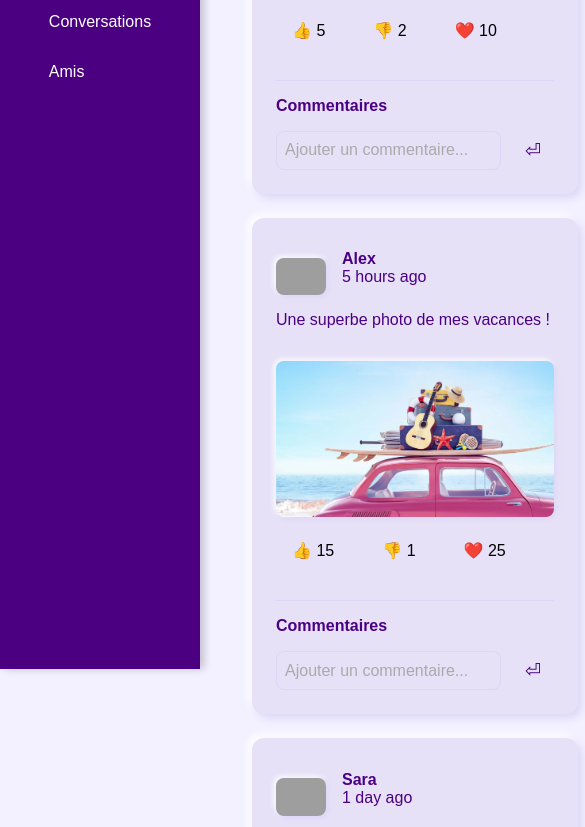
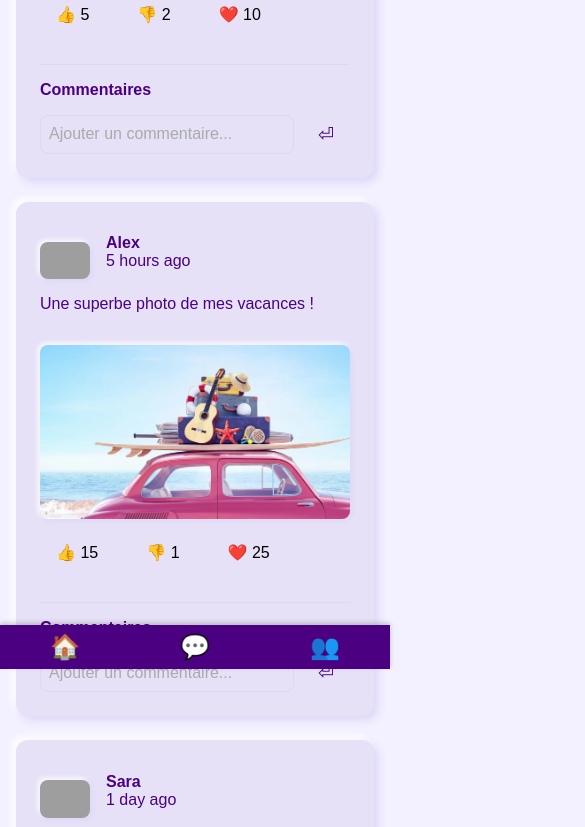
Before and after one commit to AyoubOUASSAF/mini-reseau-social, a plain HTML site: page index.html in a window 390 px wide. Shown: the part 175-1002 px from the top of the page, 585 px wide, since content can reach past the window. Drawn offline with Linux system fonts and the light colour scheme; grey boxes are pictures that could not be loaded.

Commit message:
Ajout et optimisation du design responsive pour la navigation mobile

```diff
--- a/index.html
+++ b/index.html
@@ -12,8 +12,8 @@
 </head>
 
 <body>
-    <!-- Barre latérale -->
-    <aside class="sidebar">
+      <!-- Barre latérale -->
+      <aside class="sidebar">
         <!-- Bouton pour la barre latérale -->
         <button id="menu-toggle">☰</button>
 
@@ -21,12 +21,30 @@
         <!-- Navigation principale -->
         <nav>
             <ul>
-                <li><a href="#feed">Accueil</a></li>
-                <li><a href="#messages">Conversations</a></li>
-                <li><a href="#friends">Amis</a></li>
+                <li>
+                    <!-- "Fil d'actualité" -->
+                    <a href="#feed">🏠 <span>Accueil</span></a>
+                </li>
+                <li>
+                    <!-- "Messagerie" -->
+                    <a href="#messages">💬 <span>Conversations</span></a>
+                </li>
+                <li>
+                    <!-- Lien vers la section "Liste d'amis" -->
+                    <a href="#friends">👥 <span>Ami(e)s</span></a>
+                </li>
             </ul>
         </nav>
     </aside>
+
+    <!-- Barre de navigation inférieure pour les appareils mobiles -->
+    <nav class="bottom-nav">
+        <ul>
+            <li><a href="#feed">🏠</a></li>
+            <li><a href="#messages">💬</a></li>
+            <li><a href="#friends">👥</a></li>
+        </ul>
+    </nav>
 
     <main>
         <!-- Section du fil d'actualité -->
--- a/main.css
+++ b/main.css
@@ -532,3 +532,51 @@ input::placeholder {
     opacity: 1;
     pointer-events: auto;
 }
+
+/* Navigation pour mobile */
+.bottom-nav {
+    display: none;
+    position: fixed;
+    bottom: 0;
+    width: 100%;
+    background-color: #4b0082;
+    z-index: 1000;
+    box-shadow: 0 -2px 5px rgba(0, 0, 0, 0.2);
+}
+
+.bottom-nav ul {
+    list-style: none;
+    display: flex;
+    justify-content: space-around;
+    padding: 0.5rem 0;
+    margin: 0;
+}
+
+.bottom-nav ul li a {
+    text-decoration: none;
+    color: #ffffff;
+    font-size: 1.5rem;
+    display: flex;
+    align-items: center;
+    justify-content: center;
+}
+
+/* Responsive pour mobile */
+@media (max-width: 768px) {
+    .sidebar {
+        display: none;
+    }
+
+    .bottom-nav {
+        display: block;
+    }
+
+    main {
+        margin-left: 0;
+        padding: 1rem;
+    }
+
+    section {
+        padding-bottom: 4rem;
+    }
+}
```
